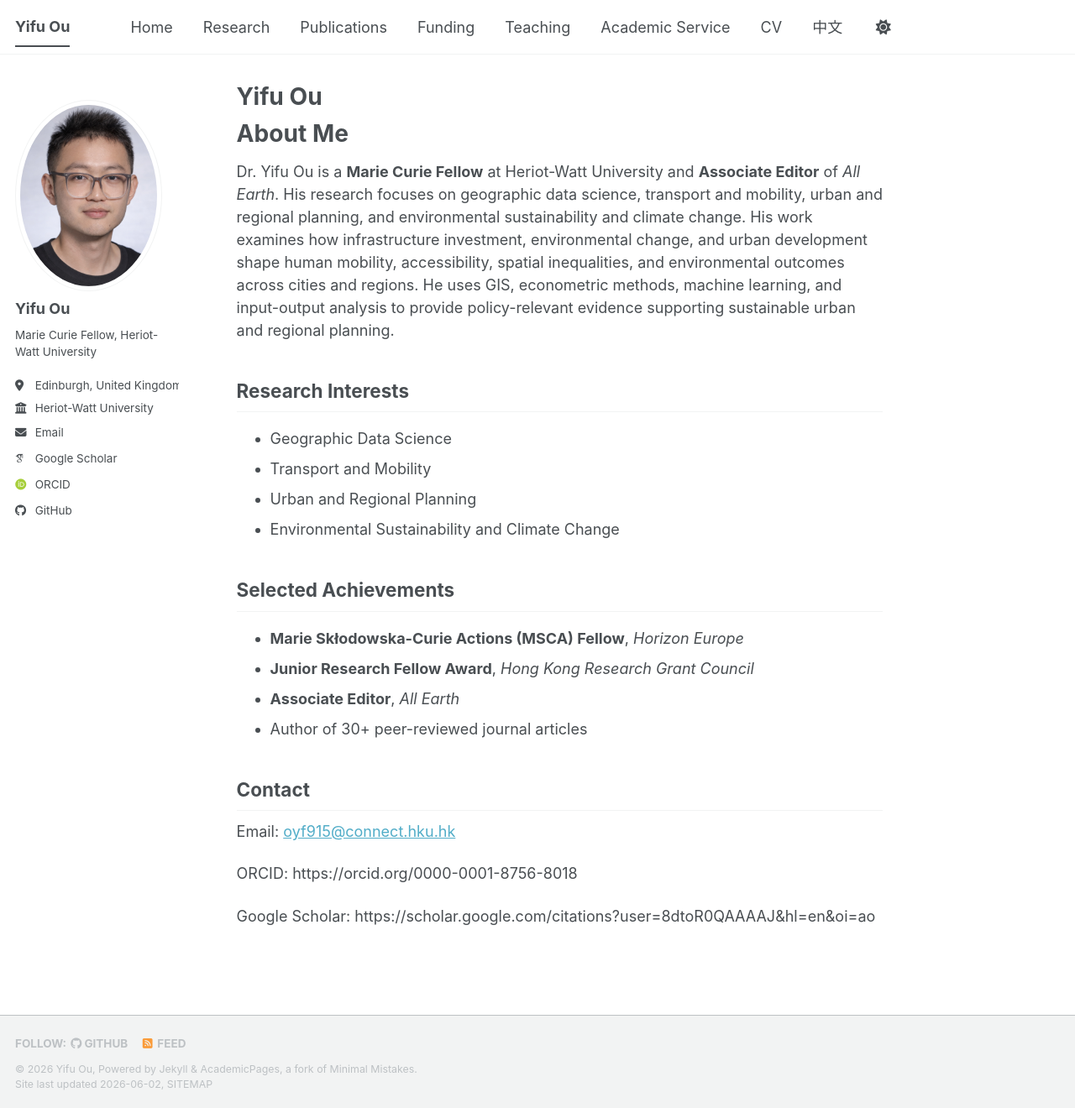
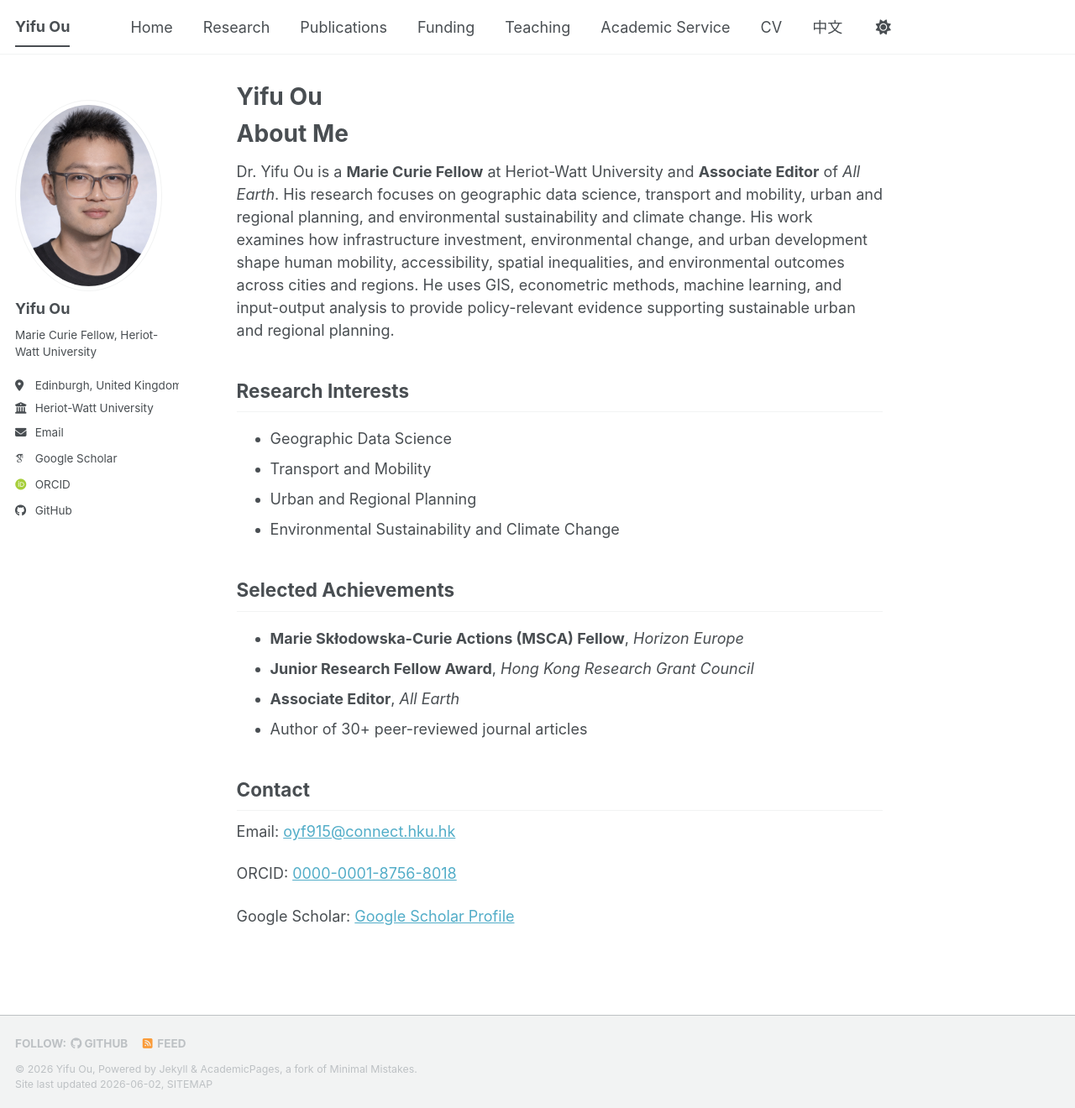
Before and after one commit to YifuOu/YifuOu.github.io, a Jekyll site: the page built from _pages/about.md, in a window 1280 px wide and 1320 px high. Shown: the whole window at 84% size. Built offline with Jekyll 4.4.1, drawn with Linux system fonts in a browser that asks for light colours; some web fonts are replaced; a script bundle is joined from its source files by our own code; library files that are not in the unit come from our copies; part of the change alters nothing that is shown.

Commit message:
Update about.md

```diff
--- a/_pages/about.md
+++ b/_pages/about.md
@@ -33,7 +33,7 @@ Dr. Yifu Ou is a **Marie Curie Fellow** at Heriot-Watt University and **Associat
 Email: [oyf915@connect.hku.hk](mailto:oyf915@connect.hku.hk)
 
 ORCID:
-https://orcid.org/0000-0001-8756-8018
+[0000-0001-8756-8018](https://orcid.org/0000-0001-8756-8018)
 
 Google Scholar:
-https://scholar.google.com/citations?user=8dtoR0QAAAAJ&hl=en&oi=ao
+[Google Scholar Profile](https://scholar.google.com/citations?user=8dtoR0QAAAAJ&hl=en&oi=ao)
```
